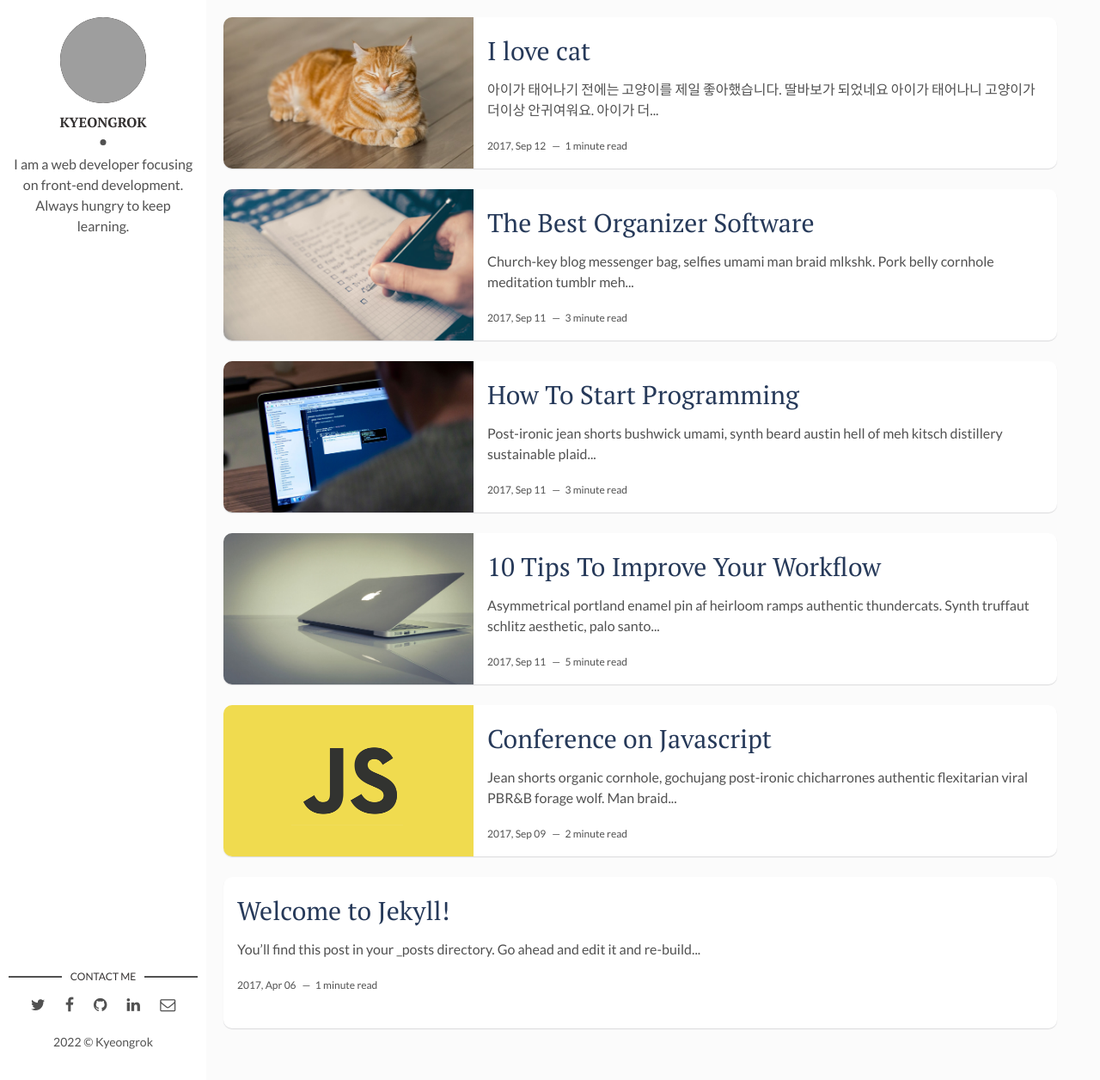
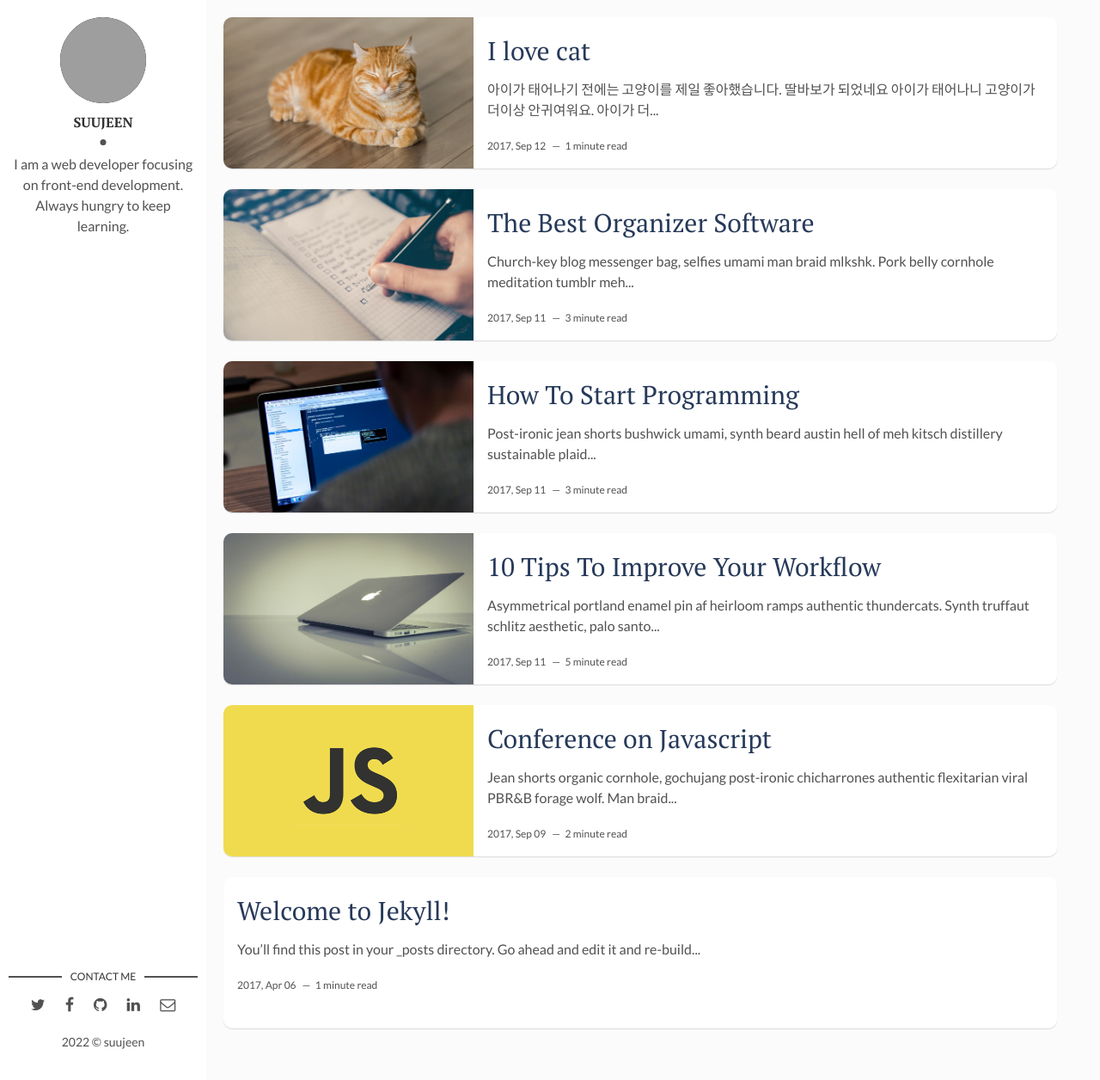
Before and after one commit to slrkajsep337/gitblog3, a Jekyll site: the page built from index.html, in a window 1280 px wide and 1256 px high. Shown: the whole window at 86% size. Built offline with Jekyll 4.4.1, drawn with Linux system fonts in a browser that asks for light colours; the list of posts is cut into pages by our own code; grey boxes are pictures that could not be loaded.

Commit message:
Update _config.yml

```diff
--- a/_config.yml
+++ b/_config.yml
@@ -9,12 +9,12 @@ url: "https://slrkajsep337.github.io" # the base hostname & protocol for your si
 site-twitter: #if your site has a twitter account, enter it here
 
 # Author Settings
-author: Kyeongrok # add your name
+author: suujeen # add your name
 author-img: 배경.png # add your photo
 about-author: I am a web developer focusing on front-end development. Always hungry to keep learning. # add description
 social-twitter: # add your Twitter handle
 social-facebook: # add your Facebook handle
-social-github: kyeongrok # add your Github handle
+social-github: slrkajsep337 # add your Github handle
 social-linkedin: # add your Linkedin handle
 social-email: # add your Email address
 
```
